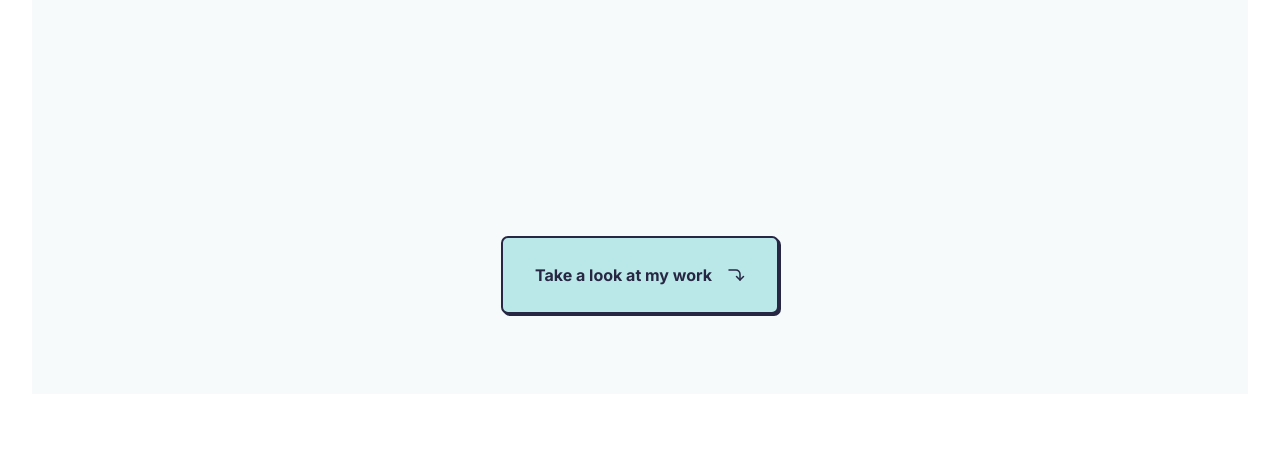
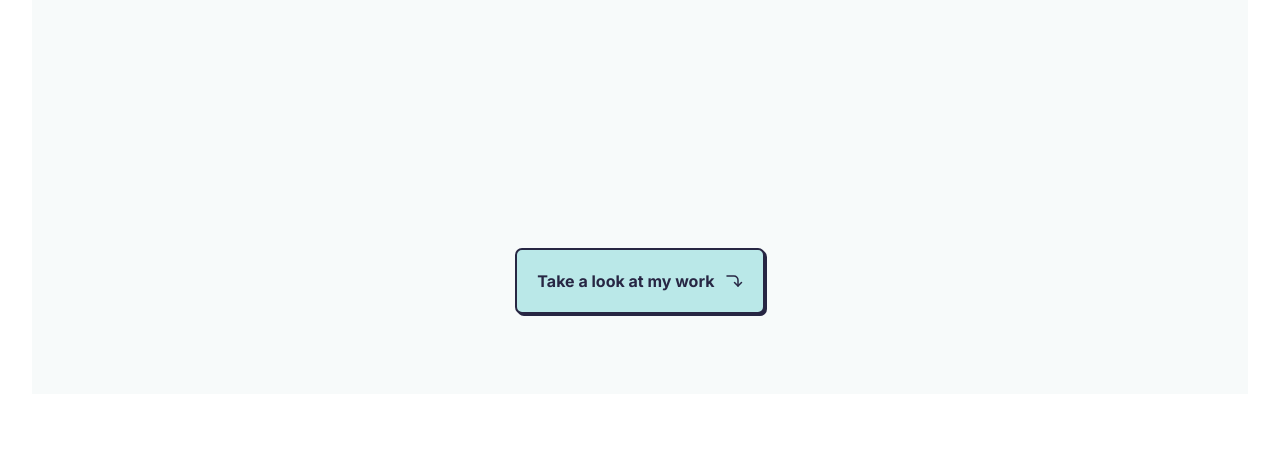
Before and after one commit to jjgray90/oxna-portfolio, a plain HTML site: page index.html in a window 1280 px wide. Shown: the part 341-800 px from the top of the page. Drawn offline with Linux system fonts and the light colour scheme.

Commit message:
bug fixing intro section

```diff
--- a/_intro.scss
+++ b/_intro.scss
@@ -29,13 +29,13 @@
   }
 
   .intro__work-link {
-    padding: 1.7rem 2rem;
+    padding: 1.3rem ;
     border: 2px solid $text-color-primary;
     border-radius: 7px;
     box-shadow: 2px 2px $text-color-primary;
     background-color: $highlight-primary;
     font-weight: 700;
     display: flex;
-    gap: 1rem;
+    gap: 0.7rem;
   }
 }
```
Also changed, not shown: styles.css.
